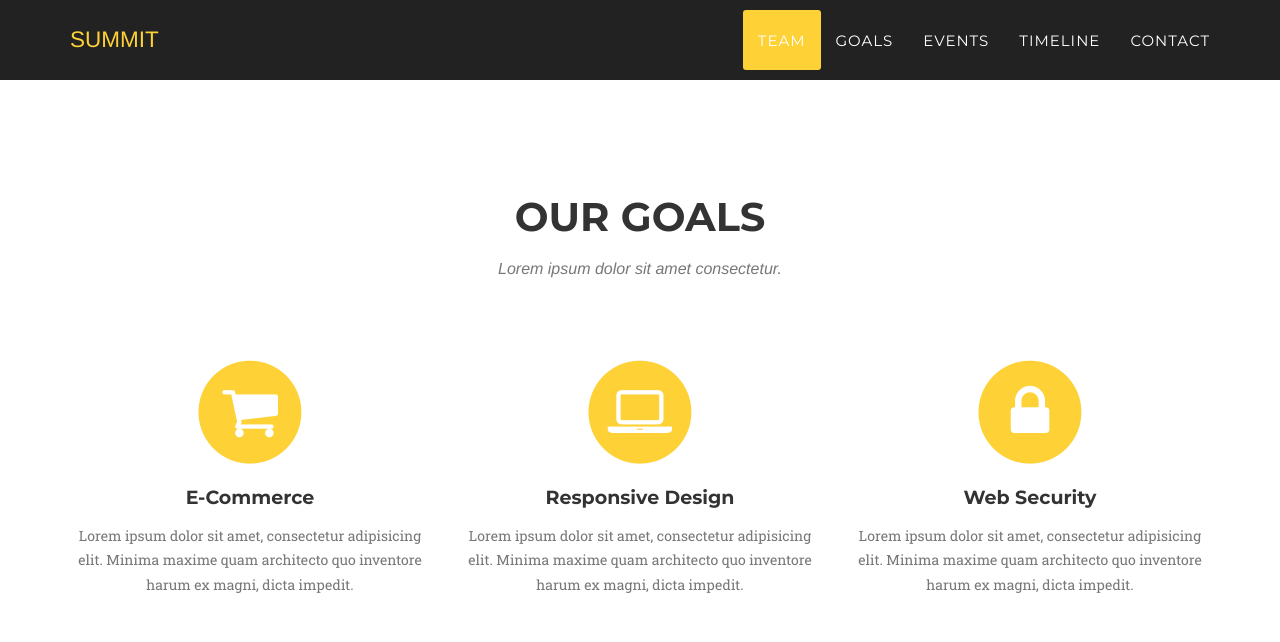
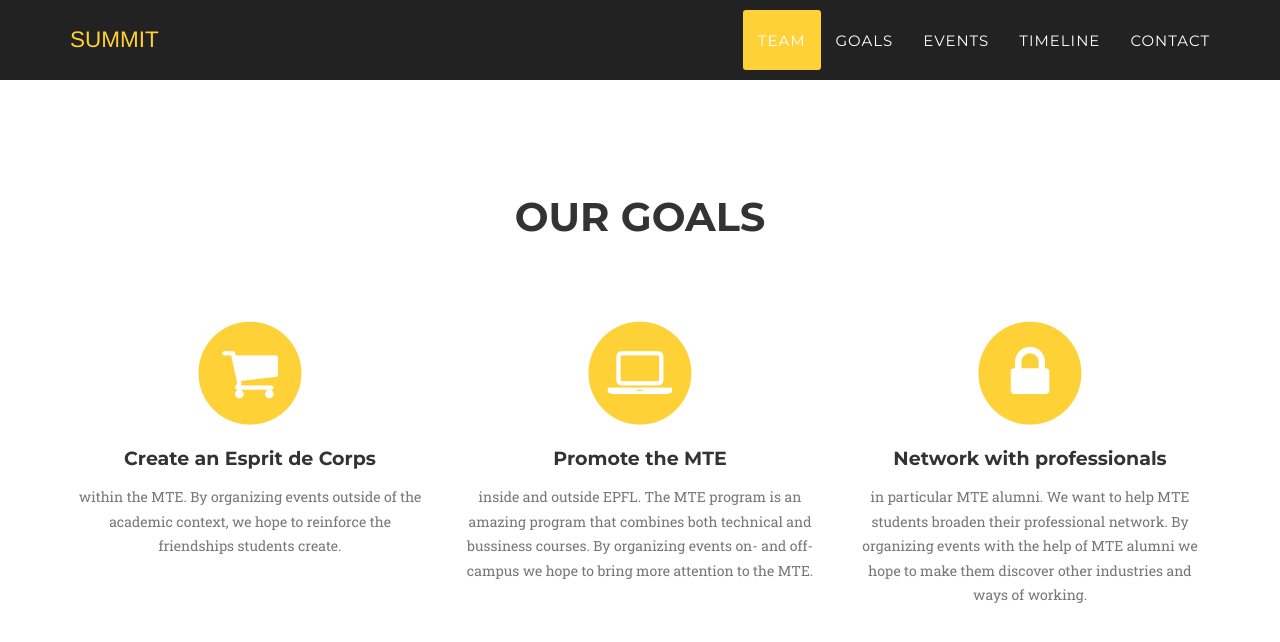
Before and after one commit to OzieGamma/SME-Website, a Jekyll site: the page built from index.html, in a window 1280 px wide and 900 px high, scrolled down 2063 px. Shown: the top 642 px of the window. Built offline with Jekyll 4.4.1, drawn with Linux system fonts in a browser that asks for light colours; some web fonts are replaced.

Commit message:
Wrote small goals paragraphs

```diff
--- a/_includes/goals.html
+++ b/_includes/goals.html
@@ -4,7 +4,7 @@
             <div class="row">
                 <div class="col-lg-12 text-center">
                     <h2 class="section-heading">Our Goals</h2>
-                    <h3 class="section-subheading text-muted">Lorem ipsum dolor sit amet consectetur.</h3>
+                    <h3 class="section-subheading text-muted"> </h3>
                 </div>
             </div>
             <div class="row text-center">
@@ -13,24 +13,32 @@
                         <i class="fa fa-circle fa-stack-2x text-primary"></i>
                         <i class="fa fa-shopping-cart fa-stack-1x fa-inverse"></i>
                     </span>
-                    <h4 class="service-heading">E-Commerce</h4>
-                    <p class="text-muted">Lorem ipsum dolor sit amet, consectetur adipisicing elit. Minima maxime quam architecto quo inventore harum ex magni, dicta impedit.</p>
+                    <h4 class="service-heading">Create an Esprit de Corps</h4>
+                    <p class="text-muted">
+                        within the MTE. By organizing events outside of the academic context, we hope to reinforce the friendships students create.
+                    </p>
                 </div>
                 <div class="col-md-4">
                     <span class="fa-stack fa-4x">
                         <i class="fa fa-circle fa-stack-2x text-primary"></i>
                         <i class="fa fa-laptop fa-stack-1x fa-inverse"></i>
                     </span>
-                    <h4 class="service-heading">Responsive Design</h4>
-                    <p class="text-muted">Lorem ipsum dolor sit amet, consectetur adipisicing elit. Minima maxime quam architecto quo inventore harum ex magni, dicta impedit.</p>
+                    <h4 class="service-heading">Promote the MTE</h4>
+                    <p class="text-muted">
+                        inside and outside EPFL. The MTE program is an amazing program that combines both technical and bussiness courses.
+                        By organizing events on- and off-campus we hope to bring more attention to the MTE.
+                    </p>
                 </div>
                 <div class="col-md-4">
                     <span class="fa-stack fa-4x">
                         <i class="fa fa-circle fa-stack-2x text-primary"></i>
                         <i class="fa fa-lock fa-stack-1x fa-inverse"></i>
                     </span>
-                    <h4 class="service-heading">Web Security</h4>
-                    <p class="text-muted">Lorem ipsum dolor sit amet, consectetur adipisicing elit. Minima maxime quam architecto quo inventore harum ex magni, dicta impedit.</p>
+                    <h4 class="service-heading">Network with professionals</h4>
+                    <p class="text-muted">
+                        in particular MTE alumni. We want to help MTE students broaden their professional network.
+                        By organizing events with the help of MTE alumni we hope to make them discover other industries and ways of working.
+                    </p>
                 </div>
             </div>
         </div>
```
